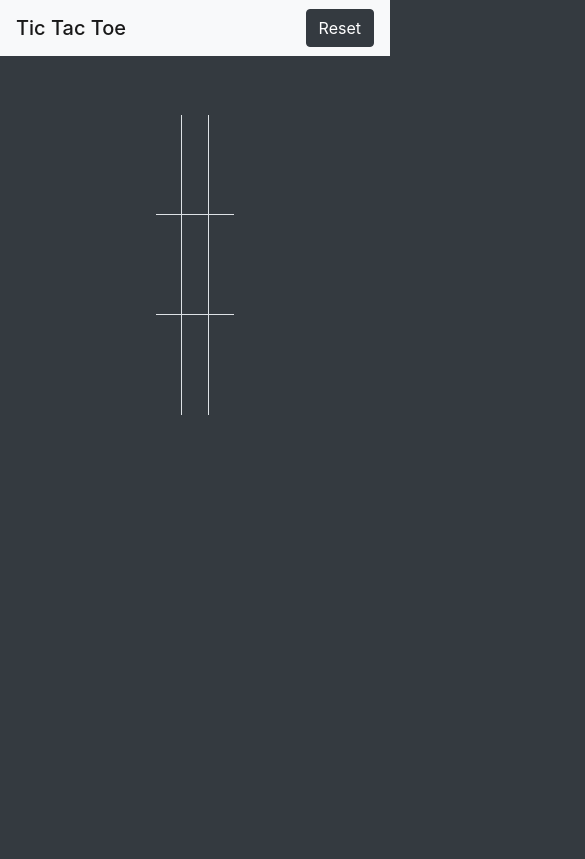
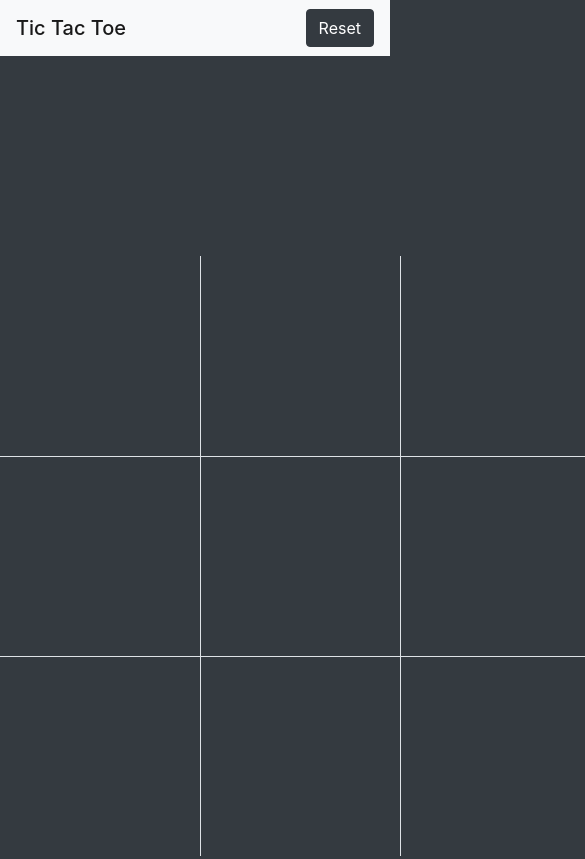
Before and after one commit to ryangrunest/Tic-Tac-Toe, a plain HTML site: page index.html in a window 390 px wide. Shown: the whole page, 585 px wide, since content can reach past the window. Drawn offline with nearby package versions, Linux system fonts and the light colour scheme.

Commit message:
added media queries for sizing, still kind of buggy

```diff
--- a/index.html
+++ b/index.html
@@ -7,8 +7,12 @@
 	<!-- bootstrap -->
 	<link rel="stylesheet" href="https://stackpath.bootstrapcdn.com/bootstrap/4.2.1/css/bootstrap.min.css" integrity="sha384-GJzZqFGwb1QTTN6wy59ffF1BuGJpLSa9DkKMp0DgiMDm4iYMj70gZWKYbI706tWS" crossorigin="anonymous">
 
+
 	<!-- CSS -->
 	<link rel="stylesheet" type="text/css" href="style.css">
+
+	<!-- Link Google Fonts for x's and o's -->
+	<link href="https://fonts.googleapis.com/css?family=Amatic+SC:700" rel="stylesheet">
 </head>
 <body class="bg-dark">
 	<!-- Visual Data Goes Here -->
--- a/style.css
+++ b/style.css
@@ -1,6 +1,13 @@
+body {
+	width: 100%;
+	height: 100%;
+}
 table {
+	font-family: 'Amatic SC', cursive;
 	color: white;
-	margin: 15% 40%;
+	width: 600px;
+	height: 600px;
+	margin: 5% 30%;
 	text-align: center;
 }
 .border-right {
@@ -16,7 +23,23 @@ table {
 	border-top: 1px solid black;
 }
 td {
-	height: 100px;
-	width: 150px;
-	font-size: 25px;
+	height: 25%;
+	width: 25%;
+	font-size: 90px;
 }
+
+@media only screen and (max-width: 1024px) {
+	table {
+		margin: 5% 20%;
+	}
+}
+@media only screen and (max-width: 768px) {
+	table {
+		margin: 5% 0%;
+	}
+}
+@media only screen and (max-width: 425px) {
+	table {
+		margin-top: 200px !important;
+	}
+}
```
